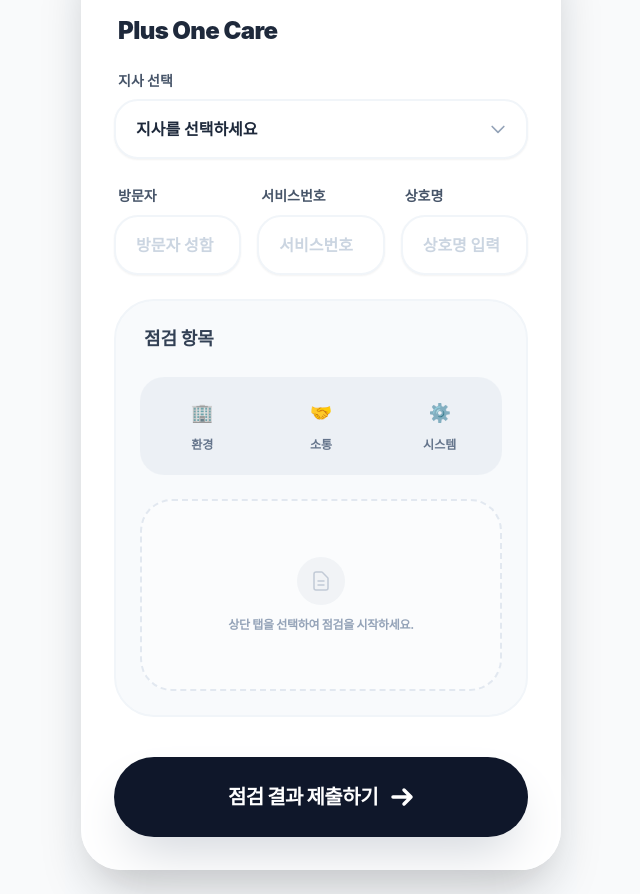
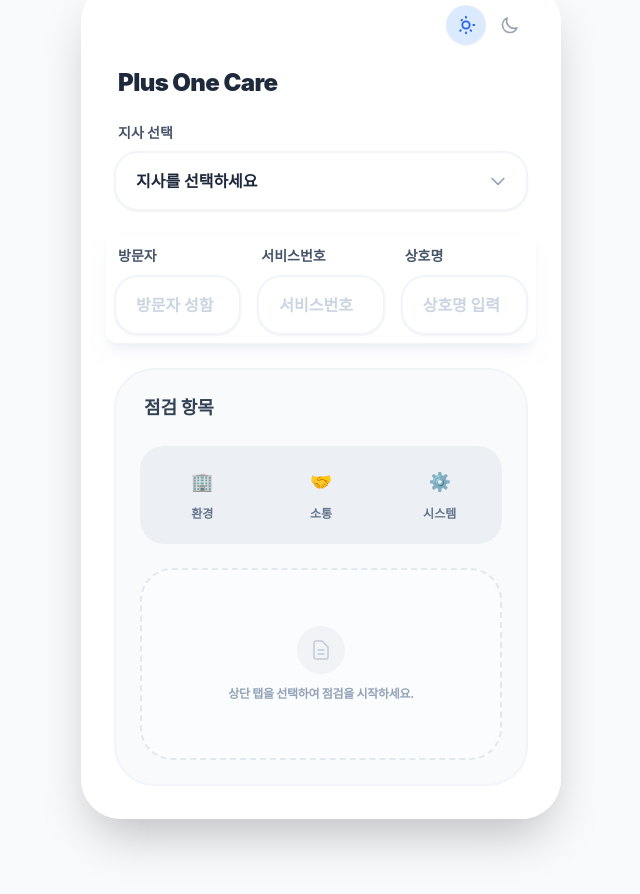
Before and after one commit to bough38-web/inspection-app, a Next.js app: page / in a window 1280 px wide. Shown: the whole page, without its empty margins (319-959 px from the left). After the commit the page ends 843 px from the top, so only its background shows below. Built offline with nearby package versions, Linux system fonts and the light colour scheme.

Commit message:
feat: 점검 양식 UI 개선 (고정 헤더, 조건부 제출 버튼, 자동 스크롤)

```diff
--- a/app/components/InspectionForm.tsx
+++ b/app/components/InspectionForm.tsx
@@ -1,5 +1,5 @@
 'use client';
-import React, { useState, useRef } from 'react';
+import React, { useState, useRef, useEffect } from 'react';
 import { Input } from './ui/Input';
 import { Button } from './ui/Button';
 import { compressImageClient } from '@/lib/clientCompress';
@@ -28,8 +28,17 @@ export function InspectionForm() {
         }
     });
     const fileInputRef = useRef<HTMLInputElement>(null);
+    const submitBtnRef = useRef<HTMLDivElement>(null);
 
     const branches = ['중앙지사', '강북지사', '서대문지사', '고양지사', '의정부지사', '남양주지사', '강릉지사', '원주지사'];
+
+    useEffect(() => {
+        if (form.activeCategory === 'system' && submitBtnRef.current) {
+            setTimeout(() => {
+                submitBtnRef.current?.scrollIntoView({ behavior: 'smooth', block: 'center' });
+            }, 100);
+        }
+    }, [form.activeCategory]);
 
 
 
@@ -254,7 +263,10 @@ export function InspectionForm() {
                     </div>
                 </div>
 
-                <div className="grid grid-cols-3 gap-4">
+                <div className={`grid grid-cols-3 gap-4 sticky top-0 z-20 py-2 -mx-2 px-2 rounded-b-xl ${theme === 'premium-dark'
+                    ? 'bg-slate-900/95 backdrop-blur-md shadow-lg shadow-slate-900/20 border-b border-slate-800'
+                    : 'bg-white/95 backdrop-blur-md shadow-lg shadow-slate-200/50 border-b border-slate-100'
+                    }`}>
                     <div className="space-y-2">
                         <label className={`text-sm font-bold ml-1 ${theme === 'premium-dark' ? 'text-slate-400' : 'text-slate-600'}`}>방문자</label>
                         <input
@@ -546,7 +558,8 @@ export function InspectionForm() {
 
 
 
-                <div className="pt-4">
+                {form.activeCategory === 'system' && (
+                    <div className="pt-4" ref={submitBtnRef}>
                         <button
                             type="submit"
                             disabled={loading}
@@ -565,6 +578,7 @@ export function InspectionForm() {
                             )}
                         </button>
                     </div>
+                )}
             </form >
         </div >
     );
```
Lines whose indentation alone changed are shown as unchanged.
